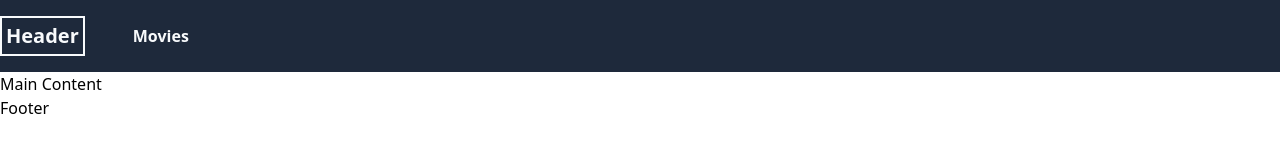
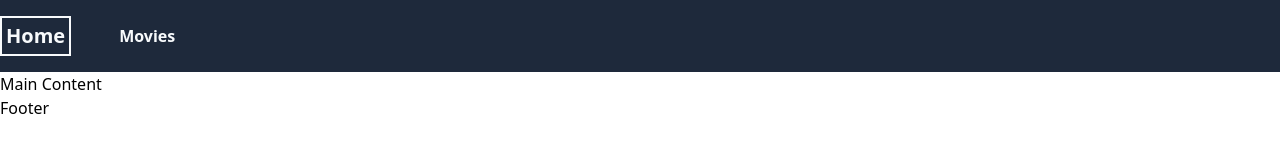
Before and after one commit to arishem51/Movies, a React (Vite) app: page / in a window 1280 px wide. Shown: the top 160 px of the page. Built offline with nearby package versions, Linux system fonts and the light colour scheme.

Commit message:
chore: Home text

```diff
--- a/src/components/Header/index.tsx
+++ b/src/components/Header/index.tsx
@@ -8,7 +8,7 @@ export default function Header() {
           className="border-2 border-slate-50 p-1 text-xl text-slate-50 font-extrabold"
           to="/"
         >
-          Header
+          Home
         </Link>
         <span className="text-md font-bold text-slate-50 cursor-pointer ">
           Movies
```
